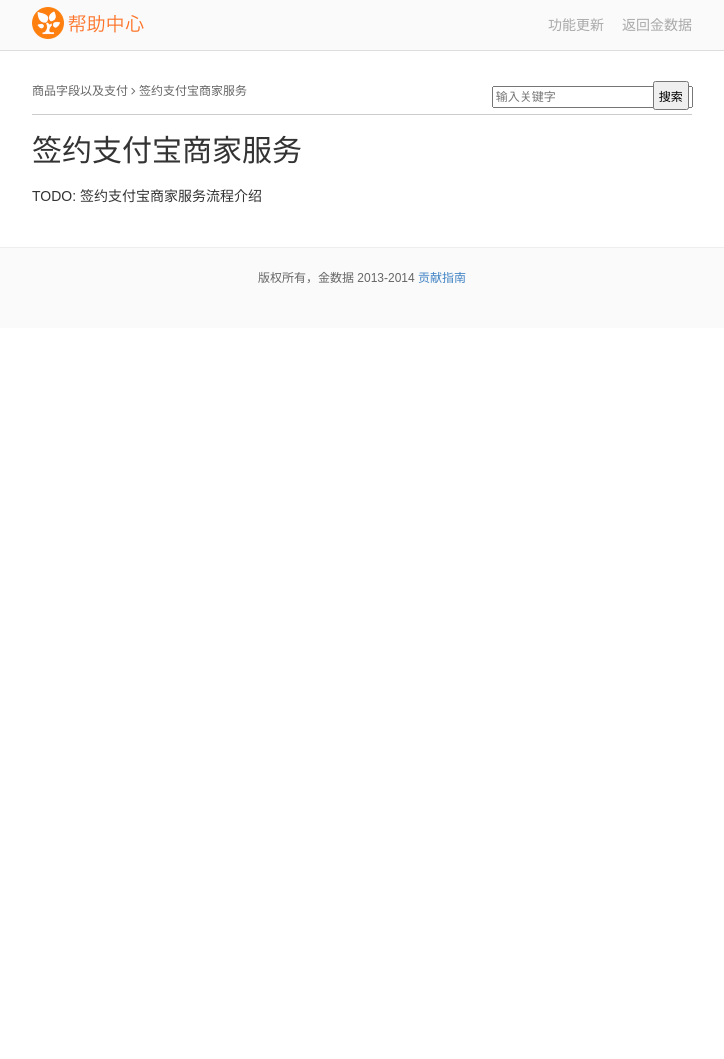
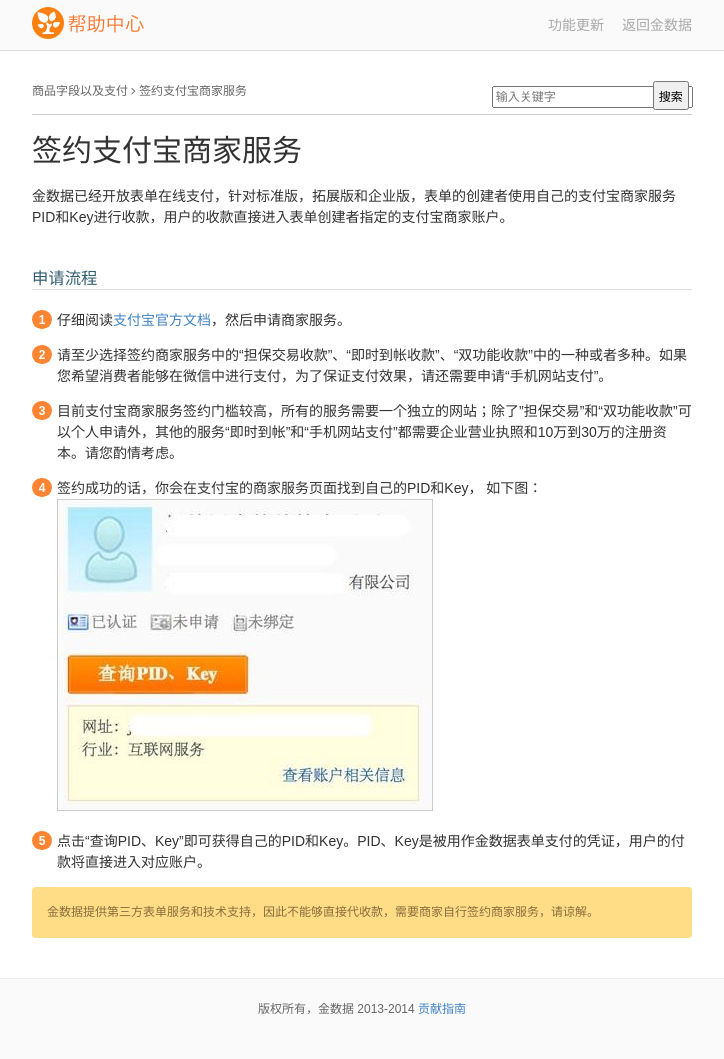
Before and after one commit to jinshuju/help.jinshuju.net, a Jekyll site: the page built from _posts/2014-2-7-apply-alipay.md, in a window 1280 px wide. Shown: the whole page, without its empty margins (278-1002 px from the left). Built offline with Jekyll 4.4.1, drawn with Linux system fonts in a browser that asks for light colours; Markdown is read by kramdown in place of the engine named in the settings; before the commit the page ends 900 px from its top, so only the background shows below that.

Commit message:
add alipay apply

```diff
--- a/_posts/2014-2-7-apply-alipay.md
+++ b/_posts/2014-2-7-apply-alipay.md
@@ -8,4 +8,19 @@
 author: warmwind
 ---
 
-TODO: 签约支付宝商家服务流程介绍
+金数据已经开放表单在线支付，针对标准版，拓展版和企业版，表单的创建者使用自己的支付宝商家服务PID和Key进行收款，用户的收款直接进入表单创建者指定的支付宝商家账户。
+
+### 申请流程
+
+1. 仔细阅读[支付宝官方文档](https://b.alipay.com/order/help/helpIndex.htm)，然后申请商家服务。
+
+2. 请至少选择签约商家服务中的“担保交易收款”、“即时到帐收款”、“双功能收款”中的一种或者多种。如果您希望消费者能够在微信中进行支付，为了保证支付效果，请还需要申请“手机网站支付”。
+
+3. 目前支付宝商家服务签约门槛较高，所有的服务需要一个独立的网站；除了”担保交易”和“双功能收款”可以个人申请外，其他的服务“即时到帐”和“手机网站支付”都需要企业营业执照和10万到30万的注册资本。请您酌情考虑。
+
+4. 签约成功的话，你会在支付宝的商家服务页面找到自己的PID和Key， 如下图：
+![](/images/alipay_pid_key.jpg)
+
+5. 点击“查询PID、Key”即可获得自己的PID和Key。PID、Key是被用作金数据表单支付的凭证，用户的付款将直接进入对应账户。
+
+##### 金数据提供第三方表单服务和技术支持，因此不能够直接代收款，需要商家自行签约商家服务，请谅解。
```
Also changed, not shown: images/alipay_pid_key.jpg (added).
